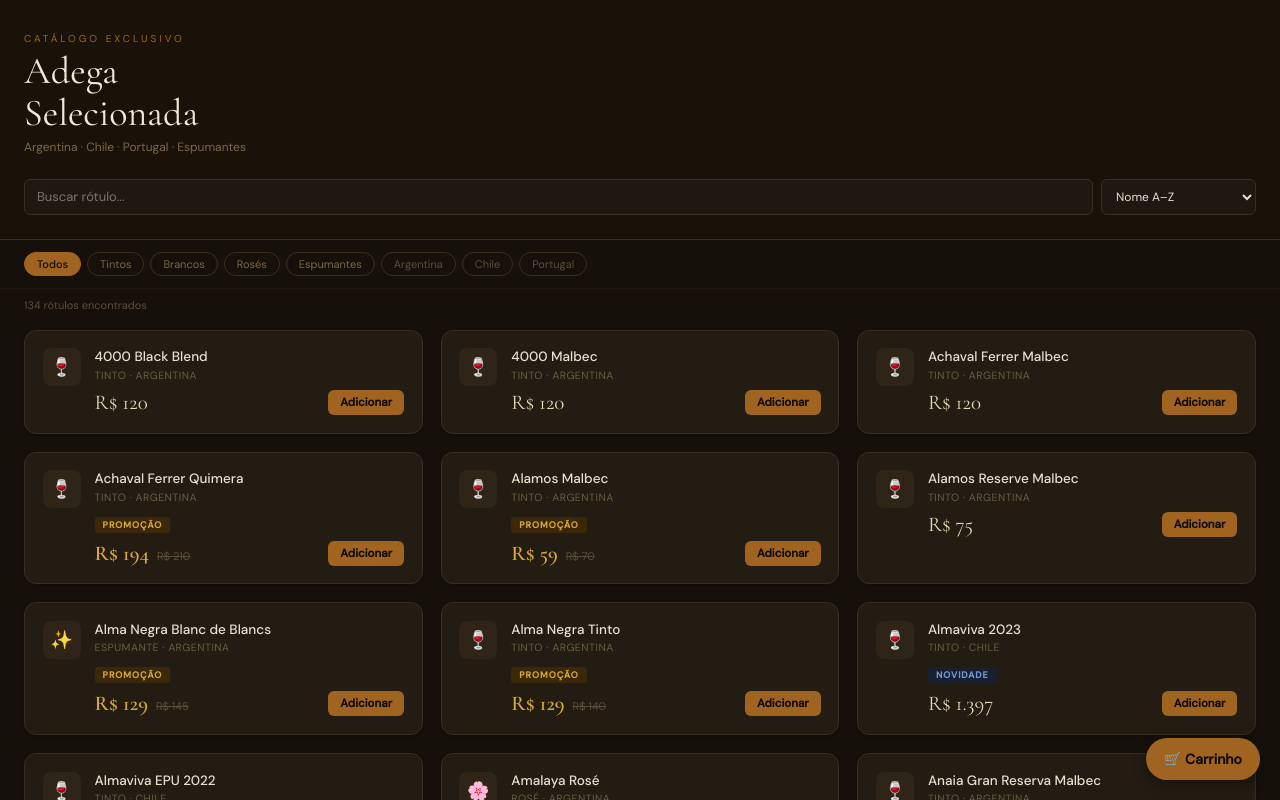
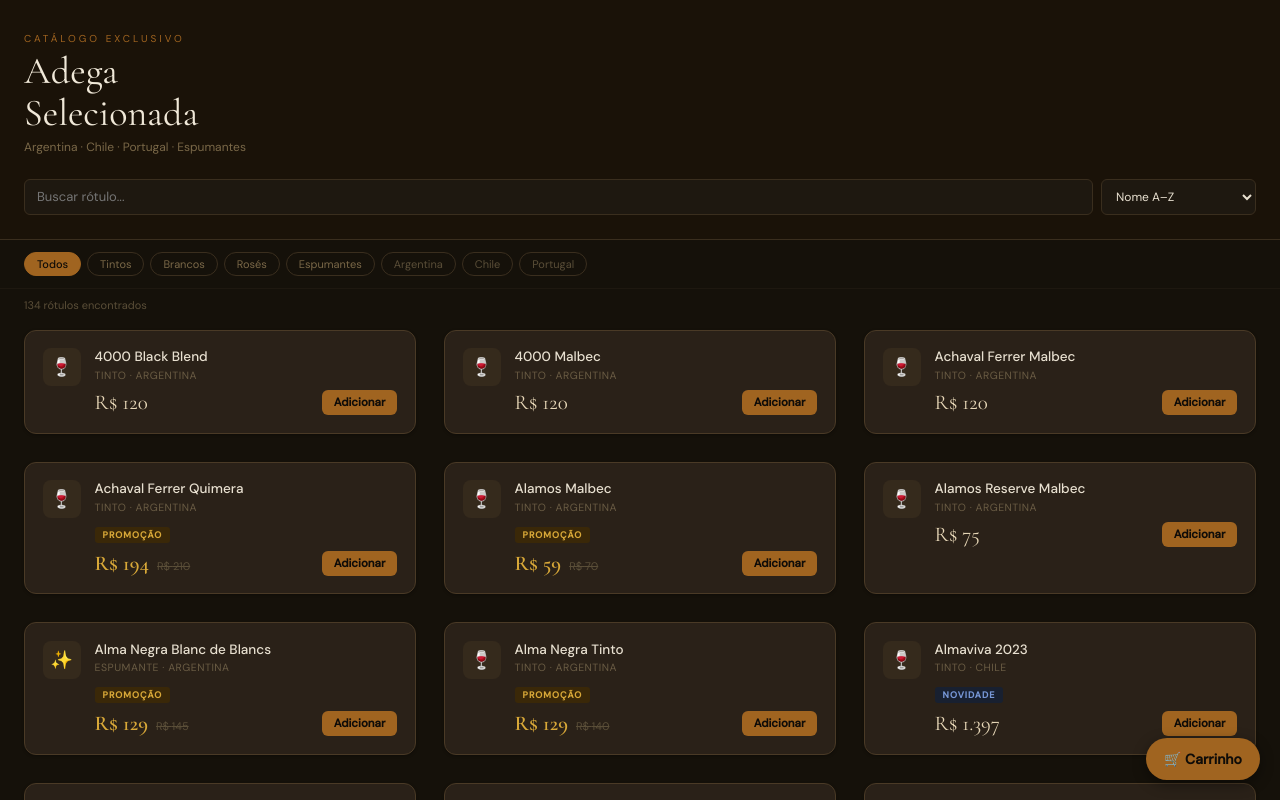
Before and after one commit to equilibrioappai-stack/vinho_adega, a React (Vite) app: page / in a window 1280 px wide. Shown: the top 800 px of the page. Built offline with nearby package versions, Linux system fonts and the light colour scheme.

Commit message:
Update Catalog.jsx

```diff
--- a/src/pages/Catalog.jsx
+++ b/src/pages/Catalog.jsx
@@ -115,10 +115,12 @@
       {/* Grid */}
       <div
         style={{
+          maxWidth: 1280,
+          margin: "0 auto",
           padding: "0.5rem 1.5rem 3rem",
           display: "grid",
-          gridTemplateColumns: "repeat(auto-fill, minmax(320px, 1fr))",
-          gap: 18,
+          gridTemplateColumns: "repeat(auto-fill, minmax(360px, 1fr))",
+          gap: 28,
         }}
       >
         {filtered.length === 0 && (
@@ -134,8 +136,8 @@
             <div
               key={w.id}
               style={{
-                background: "#231c12",
-                border: "0.5px solid #3a2e1e",
+                background: "#2a2118",
+                border: "0.5px solid #4a3a26",
                 borderRadius: 12,
                 padding: "1.1rem",
                 display: "flex",
@@ -143,7 +145,7 @@
                 boxShadow: "0 1px 3px rgba(0,0,0,0.3)",
               }}
             >
-              <div style={{ width: 38, height: 38, borderRadius: 8, background: "#2e2418", display: "flex", alignItems: "center", justifyContent: "center", fontSize: 18, flexShrink: 0 }}>
+              <div style={{ width: 38, height: 38, borderRadius: 8, background: "#352a1c", display: "flex", alignItems: "center", justifyContent: "center", fontSize: 18, flexShrink: 0 }}>
                 {TYPE_ICON[w.type] || "🍾"}
               </div>
               <div style={{ flex: 1, minWidth: 0 }}>
```
